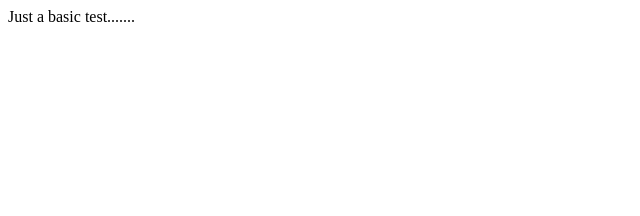
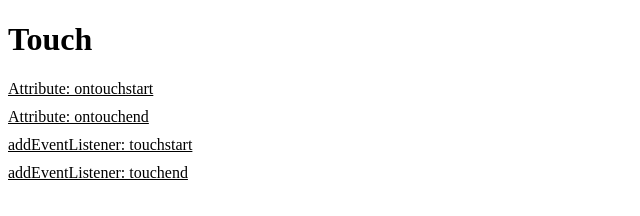
Before and after one commit to swatidubey91/testApp, a plain HTML site: page index.html in a window 1280 px wide. Shown: the whole page, without its empty margins (0-640 px from the left). Drawn offline with Linux system fonts and the light colour scheme.

Commit message:
Update index.html

```diff
--- a/index.html
+++ b/index.html
@@ -1,9 +1,37 @@
 <!DOCTYPE html>
 <html>
-<head>
-	<title>Test for Android</title>
-</head>
-<body>
-<div>Just a basic test.......</div>
-</body>
+  <head>
+    <meta name="viewport" content="width=device-width, initial-scale=1.0;" />
+    <style type="text/css">
+      a {
+        color:black;
+        display:block;
+        margin:10px 0px;
+      }
+    </style>
+
+    <script type="text/javascript">
+      function onload() {
+        document.getElementById('touchstart').addEventListener('touchstart', hello, false);
+        document.getElementById('touchend').addEventListener('touchend', bye, false);
+      }
+
+      function hello() {
+        alert('hello');
+      }
+
+      function bye() {
+        alert('bye');
+      }
+    </script>
+
+    <title>Touch Example</title>
+  </head>
+  <body onload="onload();">
+    <h1>Touch</h1>
+    <a href="#" ontouchstart="hello();return false;">Attribute: ontouchstart</a>
+    <a href="#" ontouchend="bye();return false;">Attribute: ontouchend</a>
+    <a href="#" id="touchstart">addEventListener: touchstart</a>
+    <a href="#" id="touchend">addEventListener: touchend</a>
+  </body>
 </html>
```
